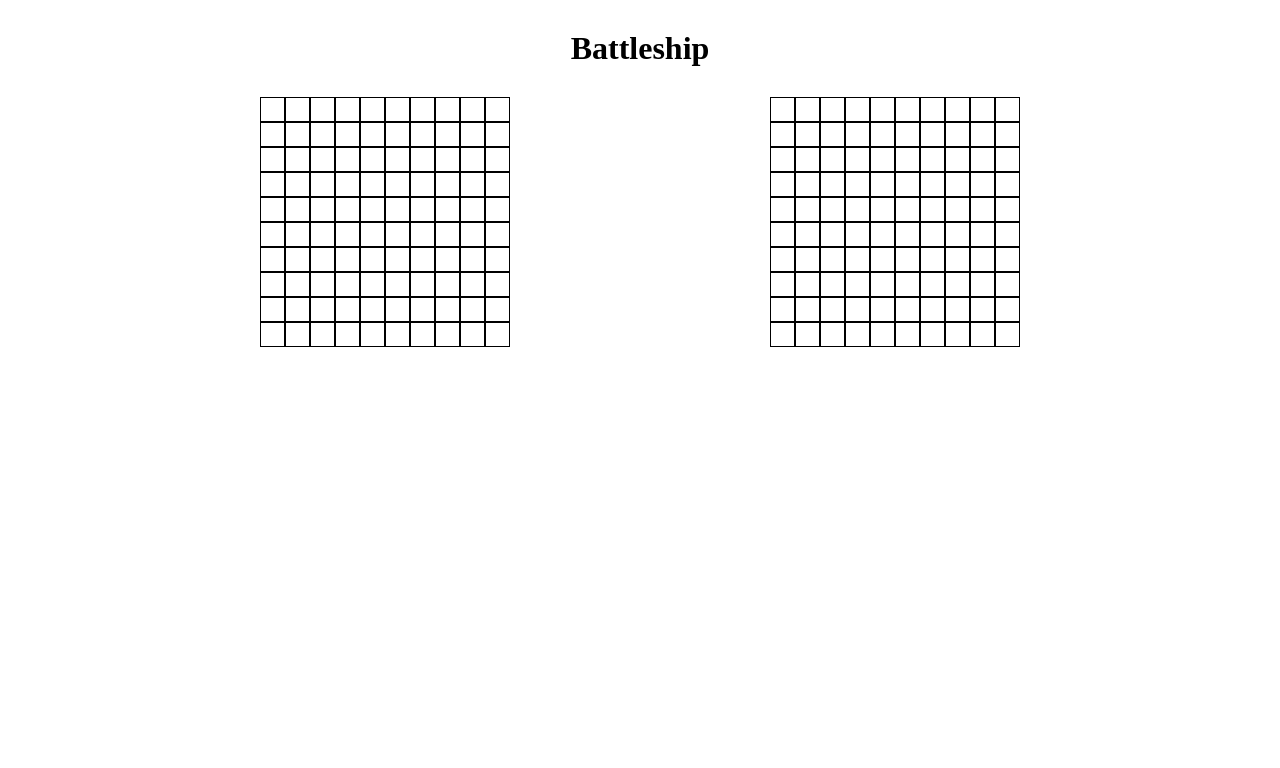
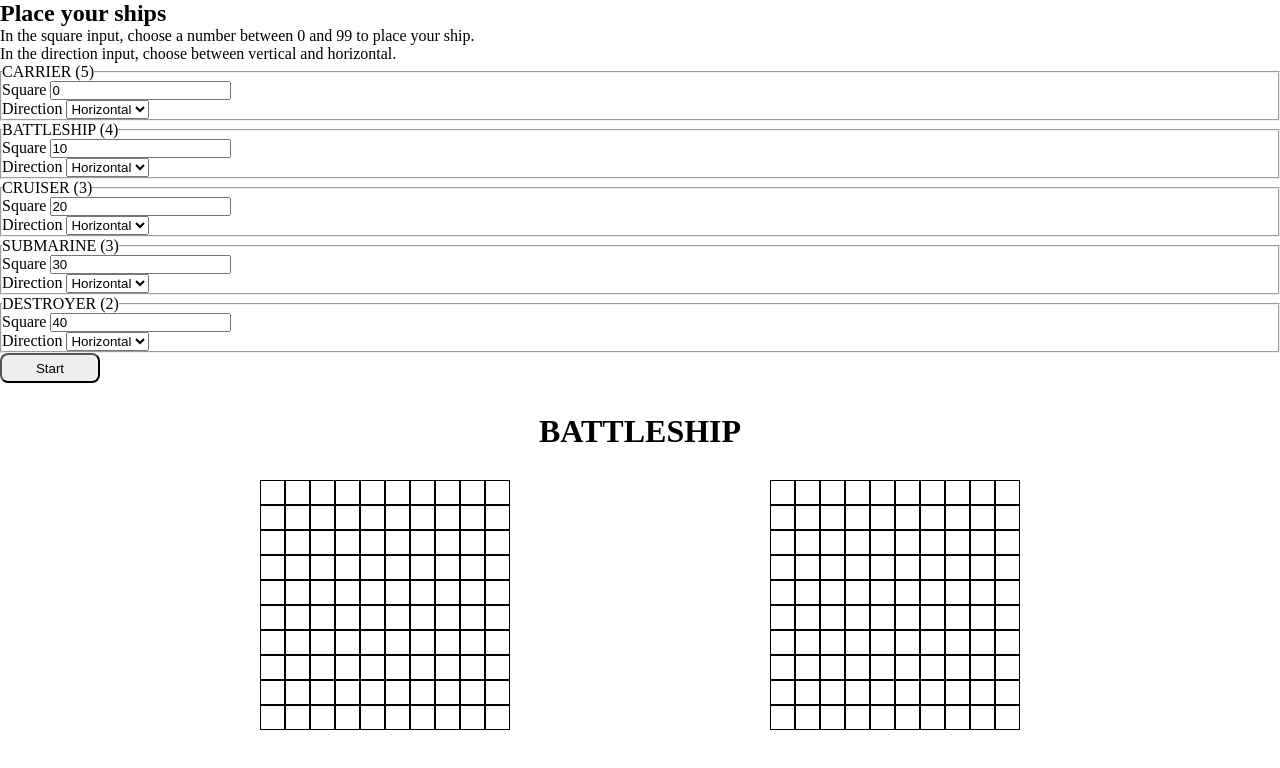
Before and after one commit to guihi1/Battleship, a website built with webpack: page dist/index.html in a window 1280 px wide. Built offline with nearby package versions, Linux system fonts and the light colour scheme.

Commit message:
Add a page where you can place your ships

```diff
--- a/dist/index.html
+++ b/dist/index.html
@@ -3,15 +3,94 @@
 <head>
   <meta charset="UTF-8">
   <meta http-equiv="X-UA-Compatible" content="IE=edge">
+  <link rel="stylesheet" href="https://fonts.googleapis.com/css?family=Anton">
   <meta name="viewport" content="width=device-width, initial-scale=1.0">
   <title>Battleship</title>
 </head>
 <body>
+  <div id="start-page">
+    <h2>Place your ships</h2>
+    <div>
+      <p>In the square input, choose a number between 0 and 99 to place your ship.</p>
+      <p>In the direction input, choose between vertical and horizontal.</p>
+    </div>
+    <fieldset>
+      <legend>CARRIER (5)</legend>
+      <div class="label">
+        <label for="car-square">Square</label>
+        <input type="number" id="car-square" value="0">
+      </div>
+      <div class="label">
+        <label for="car-dir">Direction</label>
+        <select name="car-dir" id="car-dir">
+          <option value="horizontal" id="horizontal">Horizontal</option>
+          <option value="vertical" id="vertical">Vertical</option>
+        </select>
+      </div>
+    </fieldset>
+    <fieldset>
+      <legend>BATTLESHIP (4)</legend>
+      <div class="label">
+        <label for="bat-square">Square</label>
+        <input type="number" id="bat-square" value="10">
+      </div>
+      <div class="label">
+        <label for="bat-dir">Direction</label>
+        <select name="bat-dir" id="bat-dir">
+          <option value="horizontal" id="horizontal">Horizontal</option>
+          <option value="vertical" id="vertical">Vertical</option>
+        </select>
+      </div>
+    </fieldset>
+    <fieldset>
+      <legend>CRUISER (3)</legend>
+      <div class="label">
+        <label for="cru-square">Square</label>
+        <input type="number" id="cru-square" value="20">
+      </div>
+      <div class="label">
+        <label for="cru-dir">Direction</label>
+        <select name="cru-dir" id="cru-dir">
+          <option value="horizontal" id="horizontal">Horizontal</option>
+          <option value="vertical" id="vertical">Vertical</option>
+        </select>
+      </div>
+    </fieldset>
+    <fieldset>
+      <legend>SUBMARINE (3)</legend>
+      <div class="label">
+        <label for="sub-square">Square</label>
+        <input type="number" id="sub-square" value="30">
+      </div>
+      <div class="label">
+        <label for="sub-dir">Direction</label>
+        <select name="sub-dir" id="sub-dir">
+          <option value="horizontal" id="horizontal">Horizontal</option>
+          <option value="vertical" id="vertical">Vertical</option>
+        </select>
+      </div>
+    </fieldset>
+    <fieldset>
+      <legend>DESTROYER (2)</legend>
+      <div class="label">
+        <label for="des-square">Square</label>
+        <input type="number" id="des-square" value="40">
+      </div>
+      <div class="label">
+        <label for="des-dir">Direction</label>
+        <select name="des-dir" id="des-dir">
+          <option value="horizontal" id="horizontal">Horizontal</option>
+          <option value="vertical" id="vertical">Vertical</option>
+        </select>
+      </div>
+    </fieldset>
+    <button id="start">Start</button>
+  </div>
   <div id="page-mask" class="hide">
     <h1 id="winner"></h1>
     <button id="restart" class="restart">Play again</button>
   </div>
-  <h1>Battleship</h1>
+  <h1>BATTLESHIP</h1>
   <div class="container">
     <div id="my-board">
       <div class="row">
```
